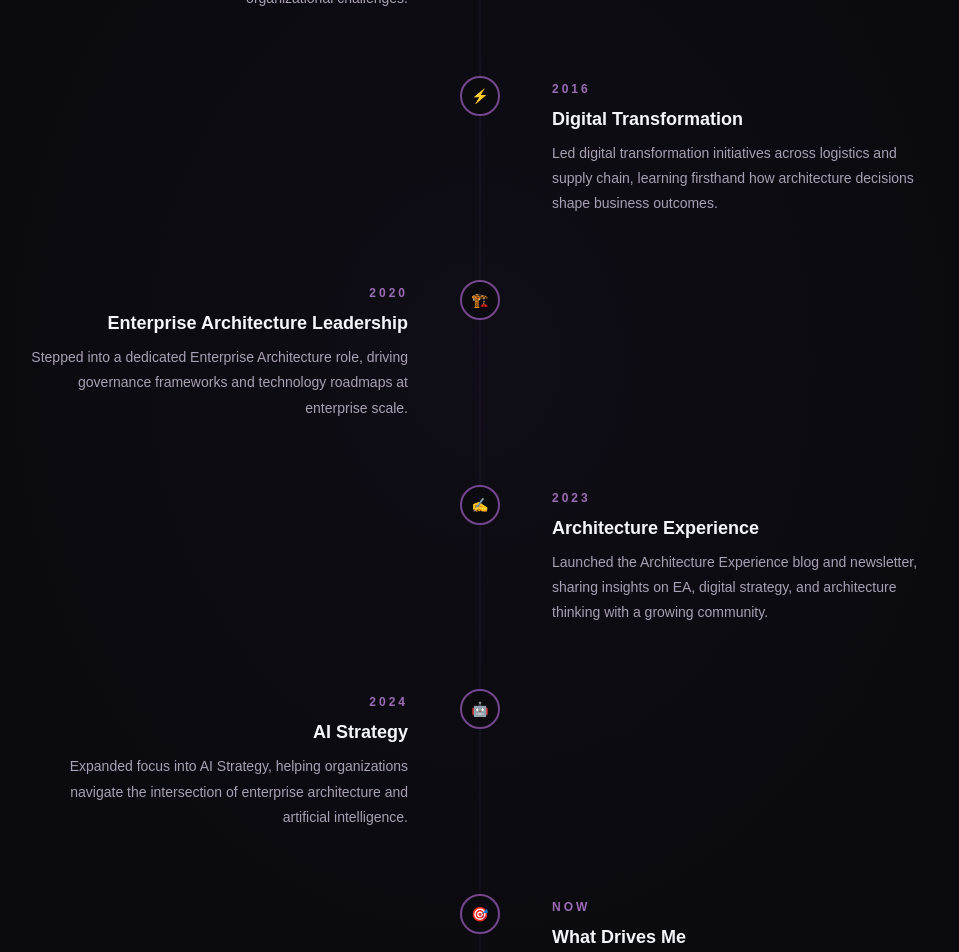
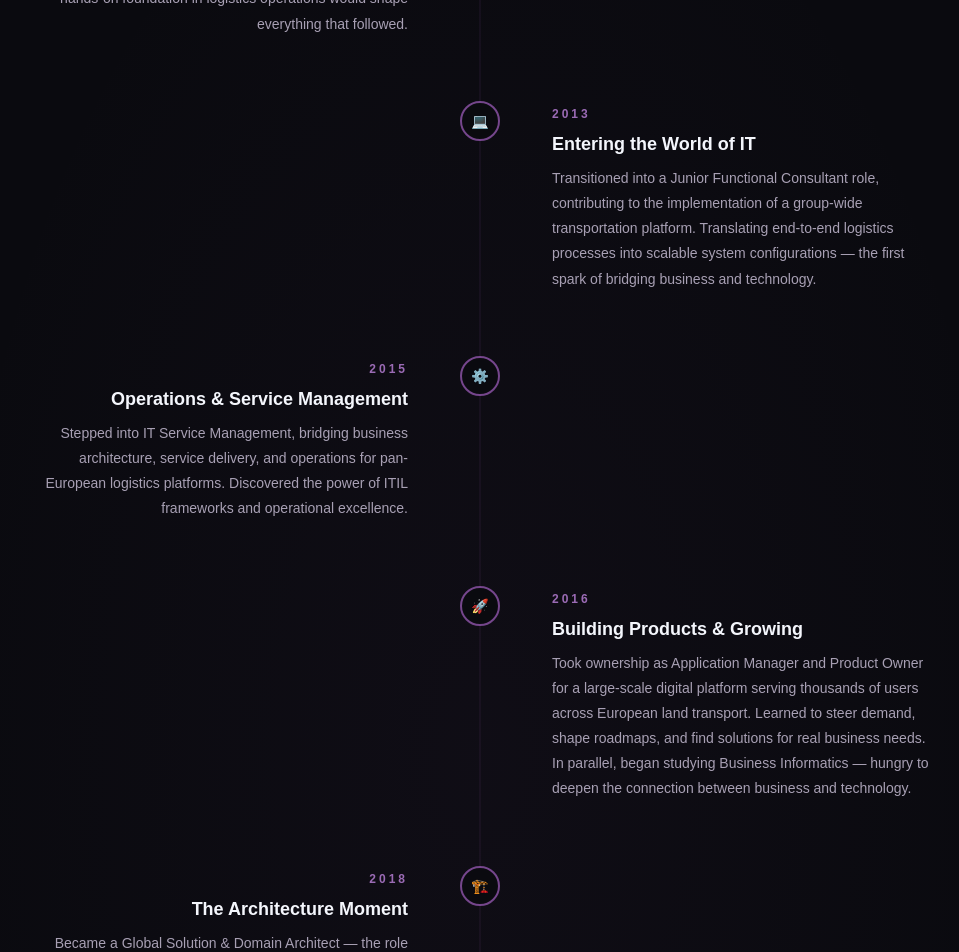
Before and after one commit to MW919/marcel-weigel-website, a Next.js app: page /about in a window 1280 px wide. Shown: the part 1300-2252 px from the top of the page, without its empty margins (160-1119 px from the left). Built offline with nearby package versions, Linux system fonts and the light colour scheme; a web font is replaced by a local one.

Commit message:
Add files via upload

```diff
--- a/components/Timeline.js
+++ b/components/Timeline.js
@@ -1,50 +1,62 @@
 'use client';
 
-import { useEffect, useRef, useState, useCallback } from 'react';
+import { useEffect, useRef, useState } from 'react';
 
 const milestones = [
   {
-    year: '2012',
-    title: 'Starting the Journey',
-    description: 'Entered the world of IT and business technology, discovering the power of structured thinking to solve complex organizational challenges.',
+    year: '2010',
+    title: 'Where It All Began',
+    description: 'Started as a freight forwarding and logistics services apprentice — learning the business from the ground up. This hands-on foundation in logistics operations would shape everything that followed.',
+    icon: '📦'
+  },
+  {
+    year: '2013',
+    title: 'Entering the World of IT',
+    description: 'Transitioned into a Junior Functional Consultant role, contributing to the implementation of a group-wide transportation platform. Translating end-to-end logistics processes into scalable system configurations — the first spark of bridging business and technology.',
+    icon: '💻'
+  },
+  {
+    year: '2015',
+    title: 'Operations & Service Management',
+    description: 'Stepped into IT Service Management, bridging business architecture, service delivery, and operations for pan-European logistics platforms. Discovered the power of ITIL frameworks and operational excellence.',
+    icon: '⚙️'
+  },
+  {
+    year: '2016',
+    title: 'Building Products & Growing',
+    description: 'Took ownership as Application Manager and Product Owner for a large-scale digital platform serving thousands of users across European land transport. Learned to steer demand, shape roadmaps, and find solutions for real business needs. In parallel, began studying Business Informatics — hungry to deepen the connection between business and technology.',
     icon: '🚀'
   },
   {
-    year: '2016',
-    title: 'Digital Transformation',
-    description: 'Led digital transformation initiatives across logistics and supply chain, learning firsthand how architecture decisions shape business outcomes.',
+    year: '2018',
+    title: 'The Architecture Moment',
+    description: 'Became a Global Solution & Domain Architect — the role that changed everything. Designing and governing global domain architecture, translating business strategy into scalable solutions across regions. This was PLAN: the huge step from building products to shaping the blueprint.',
+    icon: '🏗️'
+  },
+  {
+    year: '2021',
+    title: 'Leading Digital Transformation',
+    description: 'Led a cross-functional product team as Squad Lead, driving digital transformation across multimodal logistics. Acted as a trusted advisor to senior leadership, shaping scalable digital strategies and delivering measurable cost savings and business impact.',
     icon: '⚡'
   },
   {
-    year: '2020',
-    title: 'Enterprise Architecture Leadership',
-    description: 'Stepped into a dedicated Enterprise Architecture role, driving governance frameworks and technology roadmaps at enterprise scale.',
-    icon: '🏗️'
+    year: '2022',
+    title: 'Enterprise Architecture',
+    description: 'Joined the Global Enterprise Architecture and IT leadership team. Building the EA function from the ground up, planning target landscapes, shaping the architecture repository, and translating between business and technology through capability mapping. Architecture, Architecture, Architecture.',
+    icon: '🎯'
   },
   {
-    year: '2023',
+    year: '2025',
     title: 'Architecture Experience',
-    description: 'Launched the Architecture Experience blog and newsletter, sharing insights on EA, digital strategy, and architecture thinking with a growing community.',
+    description: 'Launched the Architecture Experience blog and newsletter — a platform to share insights, fresh perspectives, and practical thinking on Enterprise Architecture, Digital Strategy, and AI with a growing community of practitioners and leaders.',
     icon: '✍️'
-  },
-  {
-    year: '2024',
-    title: 'AI Strategy',
-    description: 'Expanded focus into AI Strategy, helping organizations navigate the intersection of enterprise architecture and artificial intelligence.',
-    icon: '🤖'
-  },
-  {
-    year: 'Now',
-    title: 'What Drives Me',
-    description: 'Bridging business needs with technology through architecture. Turning complexity into clarity, and strategy into measurable outcomes.',
-    icon: '🎯'
   },
 ];
 
 export default function Timeline() {
   const sectionRef = useRef(null);
   const [progress, setProgress] = useState(0);
-  const [visibleItems, setVisibleItems] = useState([false, false, false, false, false, false]);
+  const [visibleItems, setVisibleItems] = useState(Array(milestones.length).fill(false));
 
   useEffect(() => {
     let ticking = false;
```
